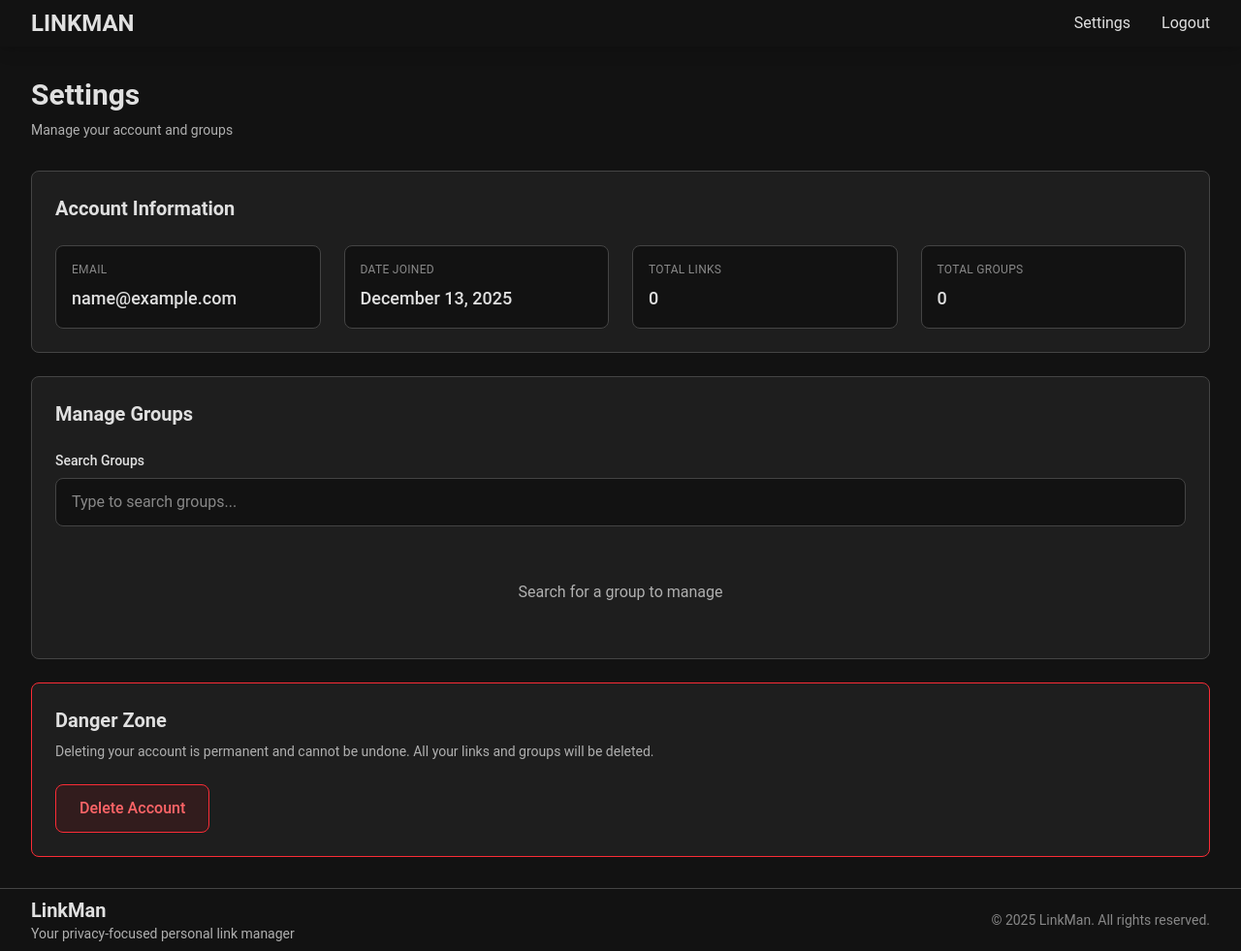
After one commit to JBK2116/linkman, a Django app: page /settings/ in a window 1280 px wide. The commit adds this page. Shown: the whole page at 97% size. Run offline with Django 5.2, Linux system fonts and the light colour scheme; the visitor is signed in with stand-in values (Sample User, id 1); data that the repository does not hold is empty; style sheets or scripts are compiled from the project's sources; parts of the project's set-up code (start-up, migrations or seed data) failed here and were passed over.

Commit message:
Edit group and delete group functionality implemented
1. Edit group functionality has been implemented
2. Delete group functionality has been implemented

What's next is to implement the delete account functionality then we are
done with the settings page.

```diff
--- a/linkman/apps/api/urls.py
+++ b/linkman/apps/api/urls.py
@@ -4,6 +4,7 @@ from ..api import views
 
 urlpatterns = [
     path("groups/", views.group_all, name="groups"),
+    path("groups/<int:group_id>/", views.group_one, name="group"),
     path("links/", views.link_all, name="links"),
     path("links/<int:link_id>/", views.link_one, name="link"),
 ]
--- a/linkman/apps/api/views.py
+++ b/linkman/apps/api/views.py
@@ -57,6 +57,48 @@ def group_all(request: HttpRequest) -> JsonResponse:
     assert isinstance(request.user, CustomUser)
     groups = list(Group.objects.filter(user=request.user).values())
     return JsonResponse({"groups": groups})
+
+
+def group_one(request: HttpRequest, group_id: int) -> JsonResponse:
+    if request.method == HttpMethod.DELETE.value:
+        """Equivalent to api/groups/id DELETE"""
+        if not utils.validate_authentication(request.user):
+            return JsonResponse({"detail": "User not authenticated"}, status=401)
+        # user is confirmed to be a custom user now
+        group: Group | None = utils.get_group_from_db(group_id)
+        if not group:
+            return JsonResponse({"detail": "Group not found"}, status=404)
+        # group is found by now
+        row_count = group.delete()
+        if not row_count:
+            return JsonResponse({"detail": "Unable to delete the group"}, status=500)
+        # group has been deleted by now
+        return JsonResponse({"detail": "Group deleted"}, status=201)
+    if request.method == HttpMethod.PATCH.value:
+        """Equivalent to api/groups/id PATCH"""
+        if not utils.validate_authentication(request.user):
+            return JsonResponse({"detail": "User not authenticated"}, status=401)
+        # user is confirmed to be a custom user now
+        group: Group | None = utils.get_group_from_db(group_id)
+        if not group:
+            return JsonResponse({"detail": "Group not found"}, status=404)
+        # group is found
+        data: dict[str, Any] = json.loads(request.body)
+        name: str | None = data.get("name")
+        if not name:
+            return JsonResponse({"detail": "Missing name field"}, status=400)
+        # name is received
+        updated_group: Group = utils.update_group_in_db(group, name)
+        updated_group_data: dict[str, Any] = utils.serialize_object(updated_group)
+        return JsonResponse(
+            {"detail": "Group Updated", "group": updated_group_data}, status=200
+        )
+    # Request is a simple api/group GET
+    group: Group | None = utils.get_group_from_db(group_id)
+    if not group:
+        return JsonResponse({"detail": "Group not found"}, status=404)
+    group_data: dict[str, Any] = utils.serialize_object(group)
+    return JsonResponse({"detail": "group found", "group": group_data}, status=200)
 
 
 def link_all(request: HttpRequest) -> JsonResponse:
--- a/linkman/apps/authentication/models.py
+++ b/linkman/apps/authentication/models.py
@@ -48,7 +48,6 @@ class CustomUser(AbstractUser):
     # password is handled by django's built in session authentication
     total_groups = models.PositiveIntegerField(default=0)
     total_links = models.PositiveIntegerField(default=0)
-    # TODO: Add a foreign key to all associated Groups and Links
 
     created_at = models.DateTimeField(auto_now_add=True)
     updated_at = models.DateTimeField(auto_now=True)
--- /dev/null
+++ b/linkman/apps/authentication/static/authentication/settings.js
@@ -0,0 +1,353 @@
+// GROUP SEARCH FUNCTIONALITY
+
+const GROUP_SEARCH_INPUT = document.getElementById("group-search-input");
+const GROUP_SEARCH_DROPDOWN = document.getElementById("group-search-dropdown");
+const GROUP_EDIT_FORM_CONTAINER = document.getElementById(
+    "group-edit-form-container"
+);
+const GROUP_EDIT_FORM = document.getElementById("group-edit-form");
+const GROUP_EDIT_FORM_ERRORS = document.getElementById("group-edit-errors");
+const GROUP_DELETE_BUTTON = document.getElementById("group-delete-btn");
+const GROUP_CANCEL_BUTTON = document.getElementById("group-cancel-btn");
+const GROUP_EMPTY_STATE = document.getElementById("group-empty-state");
+
+// Form fields
+const GROUP_EDIT_ID = document.getElementById("group-edit-id");
+const GROUP_EDIT_NAME = document.getElementById("group-edit-name");
+const GROUP_EDIT_CREATED = document.getElementById("group-edit-created");
+
+// DELETE ACCOUNT FUNCTIONALITY
+const DELETE_ACCOUNT_MODAL = document.getElementById("delete-account-modal");
+const DELETE_ACCOUNT_CANCEL_BUTTON = document.getElementById(
+    "cancel-delete-account"
+);
+const DELETE_ACCOUNT_CONFIRM_BUTTON = document.getElementById(
+    "confirm-delete-account"
+);
+const DELETE_ACCOUNT_BUTTON = document.getElementById("delete-account-btn");
+
+// VARIABLES
+const GROUPS = [];
+let CURRENT_SELECTED_GROUP = null;
+
+const fuseOptions = {
+    keys: ["name"],
+    threshold: 0.3,
+    ignoreLocation: true,
+    includeScore: true,
+    includeMatches: true,
+    minMatchCharLength: 2,
+};
+
+const debouncedSearch = debounce(() => {
+    const query = GROUP_SEARCH_INPUT.value.trim();
+    if (!query) {
+        hideGroupDropdown();
+        return;
+    }
+    hideEmptyGroupState();
+    const fuseObj = new Fuse(GROUPS, fuseOptions);
+    const results = fuseObj.search(query);
+
+    GROUP_SEARCH_DROPDOWN.innerHTML = "";
+
+    if (results.length > 0) {
+        showGroupDropdown();
+        results.forEach((result) => {
+            const card = createGroupCard(result.item);
+            GROUP_SEARCH_DROPDOWN.appendChild(card);
+        });
+    } else {
+        hideGroupDropdown();
+    }
+}, 300);
+
+/**
+ * Debounce function that executes the provided callback after `wait` milliseconds have elapsed
+ */
+function debounce(func, wait) {
+    let timeout;
+    return function (...args) {
+        clearTimeout(timeout);
+        timeout = setTimeout(() => func.apply(this, args), wait);
+    };
+}
+
+/**
+ * Retrieves all the groups that belong to the logged-in user
+ */
+async function getAllGroups() {
+    try {
+        const response = await fetch("/api/groups", {
+            method: "GET",
+        });
+        const data = await response.json();
+        if (!response.ok) {
+            console.log(`Unable to fetch all groups: ${data.detail}`);
+            return;
+        }
+        data.groups.forEach((item) => {
+            GROUPS.push(item);
+        });
+    } catch (error) {
+        console.log(`Error occurred fetching all groups: ${error}`);
+    }
+}
+
+/**
+ * Creates a Group Card to display in the `GROUP_SEARCH_DROPDOWN`
+ */
+function createGroupCard(group) {
+    const card = document.createElement("div");
+    card.innerHTML = `
+        <div
+            class="group-item px-4 py-2 cursor-pointer hover:bg-[#2A2A2A] text-[#E0E0E0]"
+            data-group-id="${group.id}"
+            data-group-name="${group.name}"
+            data-group-created="${group.created_at}"
+        >
+            <span class="block text-sm font-medium">${group.name}</span>
+            <span class="block text-xs text-[#888888]">
+                Created: ${formatTime(group.created_at)}
+            </span>
+        </div>
+    `;
+
+    card.addEventListener("click", (e) => {
+        e.preventDefault();
+        populateEditGroupForm(group);
+        showEditGroupForm();
+        hideGroupDropdown();
+    });
+
+    return card;
+}
+
+const options = {
+    weekday: "long",
+    year: "numeric",
+    month: "long",
+    day: "numeric",
+};
+const locales = "en-US";
+
+function formatTime(datetime) {
+    const newDate = new Date(datetime);
+    return newDate.toLocaleDateString(locales, options);
+}
+
+/**
+ * Populates the edit group form with the selected group's data
+ */
+function populateEditGroupForm(group) {
+    CURRENT_SELECTED_GROUP = group;
+    GROUP_EDIT_ID.value = group.id;
+    GROUP_EDIT_NAME.value = group.name;
+    GROUP_EDIT_CREATED.textContent = formatTime(group.created_at);
+    hideEditFormErrors();
+}
+
+/**
+ * Shows the edit group form
+ */
+function showEditGroupForm() {
+    GROUP_EDIT_FORM_CONTAINER.classList.remove("hidden");
+    GROUP_EMPTY_STATE.classList.add("hidden");
+}
+
+/**
+ * Hides the edit group form
+ */
+function hideEditGroupForm() {
+    GROUP_EDIT_FORM_CONTAINER.classList.add("hidden");
+    GROUP_EMPTY_STATE.classList.remove("hidden");
+}
+
+/**
+ * Shows the `GROUP_SEARCH_DROPDOWN`
+ */
+function showGroupDropdown() {
+    GROUP_SEARCH_DROPDOWN.classList.remove("hidden");
+}
+
+/**
+ * Hides the `GROUP_SEARCH_DROPDOWN`
+ */
+function hideGroupDropdown() {
+    GROUP_SEARCH_DROPDOWN.classList.add("hidden");
+}
+
+/**
+ * Shows errors in the edit form
+ */
+function showEditFormErrors(message) {
+    GROUP_EDIT_FORM_ERRORS.textContent = message;
+    GROUP_EDIT_FORM_ERRORS.classList.remove("hidden");
+}
+
+/**
+ * Hides errors in the edit form
+ */
+function hideEditFormErrors() {
+    GROUP_EDIT_FORM_ERRORS.classList.add("hidden");
+    GROUP_EDIT_FORM_ERRORS.textContent = "";
+}
+
+/**
+ * Shows the `GROUP_EMPTY_STAGE`
+ */
+
+/**
+ * Hides the `GROUP_EMPTY_STATE`
+ */
+function hideEmptyGroupState() {
+    if (!GROUP_EMPTY_STATE.classList.contains("hidden")) {
+        GROUP_EMPTY_STATE.classList.add("hidden");
+    }
+}
+
+/**
+ * Resets the edit group form
+ */
+function resetEditGroupForm() {
+    CURRENT_SELECTED_GROUP = null;
+    GROUP_EDIT_FORM.reset();
+    GROUP_EDIT_ID.value = "";
+    GROUP_EDIT_NAME.value = "";
+    GROUP_EDIT_CREATED.textContent = "-";
+    hideEditFormErrors();
+    hideEditGroupForm();
+}
+
+/**
+ * Updates a group via API
+ */
+async function updateGroup(groupId, groupName) {
+    try {
+        const response = await fetch(`/api/groups/${groupId}/`, {
+            method: "PATCH",
+            headers: {
+                "Content-Type": "application/json",
+                "X-CSRFToken": getCSRFToken(),
+            },
+            body: JSON.stringify({ name: groupName }),
+        });
+        // handle invalid responses
+        const data = await response.json();
+        if (!response.ok) {
+            showEditFormErrors(data.detail || "Failed to update group");
+            return null;
+        }
+        // Update local GROUPS array
+        const groupIndex = GROUPS.findIndex((g) => g.id === data.group.id);
+        if (groupIndex !== -1) {
+            GROUPS[groupIndex] = data.group;
+        }
+        alert("Group updated");
+        return data.group;
+    } catch (error) {
+        showEditFormErrors(`Error updating group: ${error.message}`);
+        return null;
+    }
+}
+
+/**
+ * Deletes a group via API
+ */
+async function deleteGroup(groupId) {
+    try {
+        const response = await fetch(`/api/groups/${groupId}/`, {
+            method: "DELETE",
+            headers: {
+                "X-CSRFToken": getCSRFToken(),
+            },
+        });
+        // handle invalid responses
+        if (!response.ok) {
+            const data = await response.json();
+            showEditFormErrors(data.detail || "Failed to delete group");
+            return false;
+        }
+        // Remove from local GROUPS array
+        const groupIndex = GROUPS.findIndex((g) => g.id === groupId);
+        if (groupIndex !== -1) {
+            GROUPS.splice(groupIndex, 1);
+        }
+        alert("Group deleted");
+        return true;
+    } catch (error) {
+        showEditFormErrors(`Error deleting group: ${error.message}`);
+        return false;
+    }
+}
+
+/**
+ * Gets the CSRF Token embedded in the webpage
+ */
+function getCSRFToken() {
+    return document.querySelector("[name=csrfmiddlewaretoken]").value;
+}
+
+// EVENT LISTENERS
+
+GROUP_SEARCH_INPUT.addEventListener("input", debouncedSearch);
+
+// Save group changes
+GROUP_EDIT_FORM.addEventListener("submit", async (e) => {
+    e.preventDefault();
+
+    const groupId = GROUP_EDIT_ID.value;
+    const groupName = GROUP_EDIT_NAME.value.trim();
+
+    if (!groupName) {
+        showEditFormErrors("Group name cannot be empty");
+        return;
+    }
+
+    const updatedGroup = await updateGroup(groupId, groupName);
+
+    if (updatedGroup) {
+        resetEditGroupForm();
+        GROUP_SEARCH_INPUT.value = "";
+    }
+});
+
+// Delete group
+GROUP_DELETE_BUTTON.addEventListener("click", async (e) => {
+    e.preventDefault();
+
+    if (
+        !confirm(
+            "Are you sure you want to delete this group? This action cannot be undone."
+        )
+    ) {
+        return;
+    }
+
+    const groupId = GROUP_EDIT_ID.value;
+    const success = await deleteGroup(groupId);
+
+    if (success) {
+        resetEditGroupForm();
+        GROUP_SEARCH_INPUT.value = "";
+    }
+});
+
+// Cancel edit form
+GROUP_CANCEL_BUTTON.addEventListener("click", (e) => {
+    e.preventDefault();
+    resetEditGroupForm();
+    GROUP_SEARCH_INPUT.value = "";
+});
+
+// Close dropdown when clicking outside
+document.addEventListener("click", (e) => {
+    if (
+        !GROUP_SEARCH_INPUT.contains(e.target) &&
+        !GROUP_SEARCH_DROPDOWN.contains(e.target)
+    ) {
+        hideGroupDropdown();
+    }
+});
+
+document.addEventListener("DOMContentLoaded", getAllGroups);
--- /dev/null
+++ b/linkman/apps/authentication/templates/authentication/settings.html
@@ -0,0 +1,201 @@
+{% load static %}
+<html lang="en">
+<head>
+    <meta charset="UTF-8">
+    <meta content="width=device-width, user-scalable=no, initial-scale=1.0, maximum-scale=1.0, minimum-scale=1.0"
+          name="viewport">
+    <meta content="ie=edge" http-equiv="X-UA-Compatible">
+    <link href="{% static 'css/dist/styles.css' %}" rel="stylesheet"/>
+    <title>Settings - LinkMan</title>
+</head>
+<body class="bg-[#121212] min-h-screen flex flex-col">
+{% include "navbar_user.html" %}
+
+<main class="flex-1">
+    <div class="max-w-7xl mx-auto px-4 sm:px-6 lg:px-8 py-8">
+
+        <!-- Page Header -->
+        <div class="mb-8">
+            <h1 class="text-[#E0E0E0] text-3xl font-bold">Settings</h1>
+            <p class="text-[#B0B0B0] text-sm mt-2">Manage your account and groups</p>
+        </div>
+
+        <!-- Account Stats Section -->
+        <div class="bg-[#1E1E1E] border border-[#444444] rounded-lg p-6 mb-6">
+            <h2 class="text-[#E0E0E0] text-xl font-semibold mb-6">Account Information</h2>
+
+            <div class="grid grid-cols-1 sm:grid-cols-2 lg:grid-cols-4 gap-6">
+                <div class="bg-[#121212] border border-[#444444] rounded-lg p-4">
+                    <p class="text-[#888888] text-xs uppercase tracking-wide mb-2">Email</p>
+                    <p class="text-[#E0E0E0] text-lg font-medium truncate" id="account-email">{{user.email}}</p>
+                </div>
+
+                <div class="bg-[#121212] border border-[#444444] rounded-lg p-4">
+                    <p class="text-[#888888] text-xs uppercase tracking-wide mb-2">Date Joined</p>
+                    <p class="text-[#E0E0E0] text-lg font-medium" id="account-date-joined">{{created_at}}</p>
+                </div>
+
+                <div class="bg-[#121212] border border-[#444444] rounded-lg p-4">
+                    <p class="text-[#888888] text-xs uppercase tracking-wide mb-2">Total Links</p>
+                    <p class="text-[#E0E0E0] text-lg font-medium" id="account-total-links">{{total_links}}</p>
+                </div>
+
+                <div class="bg-[#121212] border border-[#444444] rounded-lg p-4">
+                    <p class="text-[#888888] text-xs uppercase tracking-wide mb-2">Total Groups</p>
+                    <p class="text-[#E0E0E0] text-lg font-medium" id="account-total-groups">{{total_groups}}</p>
+                </div>
+            </div>
+        </div>
+
+        <!-- Manage Groups Section -->
+        <div class="bg-[#1E1E1E] border border-[#444444] rounded-lg p-6 mb-6">
+            <h2 class="text-[#E0E0E0] text-xl font-semibold mb-6">Manage Groups</h2>
+
+            <!-- Group Search Input -->
+            <div class="mb-6">
+                <label class="block text-[#E0E0E0] text-sm font-medium mb-2" for="group-search-input">
+                    Search Groups
+                </label>
+                <div class="relative">
+                    <input
+                            autocomplete="off"
+                            class="w-full px-4 py-3 bg-[#121212] border border-[#444444] rounded-lg text-[#E0E0E0] placeholder-[#888888] focus:outline-none focus:border-[#888888] focus:ring-1 focus:ring-[#888888] transition-colors"
+                            id="group-search-input"
+                            placeholder="Type to search groups..."
+                            type="text"
+                    >
+                    <div class="hidden absolute w-full mt-1 bg-[#1E1E1E] border border-[#444444] rounded-lg max-h-48 overflow-y-auto z-10"
+                         id="group-search-dropdown">
+                        <!-- Populated by JavaScript -->
+                    </div>
+                </div>
+            </div>
+
+            <!-- Group Edit Form (Hidden by default) -->
+            <div class="hidden" id="group-edit-form-container">
+                <div class="bg-[#121212] border border-[#444444] rounded-lg p-6">
+                    <div class="hidden mb-4 p-3 bg-red-900/20 border border-red-500 rounded text-red-400 text-sm"
+                         id="group-edit-errors">
+                    </div>
+
+                    <form id="group-edit-form">
+                        {% csrf_token %}
+                        <input id="group-edit-id" type="hidden">
+
+                        <div class="grid grid-cols-1 lg:grid-cols-3 gap-6 mb-6">
+                            <!-- Group Name (Editable) -->
+                            <div>
+                                <label class="block text-[#E0E0E0] text-sm font-medium mb-2" for="group-edit-name">
+                                    Group Name
+                                </label>
+                                <input
+                                        class="w-full px-4 py-3 bg-[#1E1E1E] border border-[#444444] rounded-lg text-[#E0E0E0] placeholder-[#888888] focus:outline-none focus:border-[#888888] focus:ring-1 focus:ring-[#888888] transition-colors"
+                                        id="group-edit-name"
+                                        name="name"
+                                        placeholder="Enter group name"
+                                        type="text"
+                                >
+                            </div>
+
+                            <!-- Created At (Read-only) -->
+                            <div>
+                                <label class="block text-[#E0E0E0] text-sm font-medium mb-2">
+                                    Created At
+                                </label>
+                                <div class="px-4 py-3 bg-[#2A2A2A] border border-[#444444] rounded-lg text-[#B0B0B0]"
+                                     id="group-edit-created">
+                                    -
+                                </div>
+                            </div>
+
+                        </div>
+
+                        <!-- Action Buttons -->
+                        <div class="flex flex-col sm:flex-row gap-3">
+                            <button
+                                    class="flex-1 sm:flex-none px-6 py-3 bg-[#888888] hover:bg-[#999999] text-[#121212] font-bold rounded-lg transition-colors"
+                                    id="group-save-btn"
+                                    type="submit"
+                            >
+                                Save Changes
+                            </button>
+                            <button
+                                    class="flex-1 sm:flex-none px-6 py-3 bg-[#2A2A2A] hover:bg-[#333333] text-[#E0E0E0] font-medium rounded-lg transition-colors"
+                                    id="group-cancel-btn"
+                                    type="button"
+                            >
+                                Cancel
+                            </button>
+                            <button
+                                    class="flex-1 sm:flex-none px-6 py-3 bg-red-900/20 hover:bg-red-900/30 text-red-400 border border-red-500 font-medium rounded-lg transition-colors"
+                                    id="group-delete-btn"
+                                    type="button"
+                            >
+                                Delete Group
+                            </button>
+                        </div>
+                    </form>
+                </div>
+            </div>
+
+            <!-- Empty State -->
+            <div class="text-center py-8" id="group-empty-state">
+                <p class="text-[#B0B0B0]">Search for a group to manage</p>
+            </div>
+        </div>
+
+        <!-- Danger Zone Section -->
+        <div class="bg-[#1E1E1E] border border-red-500 rounded-lg p-6">
+            <h2 class="text-[#E0E0E0] text-xl font-semibold mb-2">Danger Zone</h2>
+            <p class="text-[#B0B0B0] text-sm mb-6">
+                Deleting your account is permanent and cannot be undone. All your links and groups will be deleted.
+            </p>
+
+            <button
+                    class="px-6 py-3 bg-red-900/20 hover:bg-red-900/30 text-red-400 border border-red-500 font-medium rounded-lg transition-colors"
+                    id="delete-account-btn"
+            >
+                Delete Account
+            </button>
+        </div>
+
+        <!-- Delete Account Confirmation Modal -->
+        <div class="hidden fixed inset-0 bg-black/60 backdrop-blur-sm z-50 flex items-center justify-center p-4"
+             id="delete-account-modal">
+            <div class="w-full max-w-md bg-[#1e1e1e] border border-red-500 rounded-lg">
+                <div class="px-6 py-4 border-b border-[#444444]">
+                    <h2 class="text-red-400 text-xl font-bold">Delete Account</h2>
+                </div>
+
+                <div class="p-6">
+                    <p class="text-[#E0E0E0] mb-4">
+                        Are you absolutely sure? This action cannot be undone. All your data will be permanently
+                        deleted.
+                    </p>
+
+                    <div class="flex gap-3">
+                        <button
+                                class="flex-1 px-4 py-3 bg-[#2A2A2A] hover:bg-[#333333] text-[#E0E0E0] font-medium rounded-lg transition-colors"
+                                id="cancel-delete-account"
+                        >
+                            Cancel
+                        </button>
+                        <button
+                                class="flex-1 px-4 py-3 bg-red-900/20 hover:bg-red-900/30 text-red-400 border border-red-500 font-bold rounded-lg transition-colors"
+                                id="confirm-delete-account"
+                        >
+                            Delete Forever
+                        </button>
+                    </div>
+                </div>
+            </div>
+        </div>
+
+    </div>
+</main>
+
+{% include "footer.html" %}
+<script src="https://cdn.jsdelivr.net/npm/fuse.js@7.1.0"></script> <!-- May be downloaded locally -->
+<script src="{% static 'authentication/settings.js' %}"></script>
+</body>
+</html>
--- a/linkman/apps/authentication/urls.py
+++ b/linkman/apps/authentication/urls.py
@@ -7,4 +7,5 @@ urlpatterns: list[URLPattern | URLResolver] = [
     path("signup/", views.signup_page, name="signup_page"),
     path("login/", views.login_page, name="login_page"),
     path("logout/", LogoutView.as_view(), name="logout_page"),
+    path("settings/", views.settings_page, name="settings_page"),
 ]
--- a/linkman/apps/authentication/views.py
+++ b/linkman/apps/authentication/views.py
@@ -1,4 +1,5 @@
 from django.contrib.auth import authenticate, login
+from django.contrib.auth.decorators import login_required
 from django.db import IntegrityError
 from django.http import HttpRequest
 from django.http.response import HttpResponse
@@ -103,3 +104,24 @@ def login_page(request: HttpRequest) -> HttpResponse:
         return redirect("dashboard")
     else:
         return render(request, "authentication/login.html", {"form": LoginForm()})
+
+
+@ratelimit(key="ip", method="POST", rate="10/m")
+@login_required
+def settings_page(request: HttpRequest) -> HttpResponse:
+    """Settings page for the application"""
+    assert isinstance(request.user, CustomUser)
+    user: CustomUser = request.user
+    created_at: str = user.created_at.strftime("%B %d, %Y")
+    total_groups: int = user.user_groups.count()  # type: ignore -> This is valid, check model.spy
+    total_links: int = user.links.count()  # type: ignore  -> This is also valid, check models.py
+    return render(
+        request,
+        "authentication/settings.html",
+        context={
+            "user": request.user,
+            "created_at": created_at,
+            "total_links": total_links,
+            "total_groups": total_groups,
+        },
+    )
--- a/linkman/templates/navbar_user.html
+++ b/linkman/templates/navbar_user.html
@@ -23,7 +23,8 @@ Partial template that defines the navbar for authenticated users
             {% endcomment %}
             <!-- Desktop Navigation -->
             <nav class="hidden md:flex space-x-8">
-                <a class="text-[#E0E0E0] hover:text-white transition-colors" href="#">Settings</a>
+                <a class="text-[#E0E0E0] hover:text-white transition-colors"
+                   href="{% url 'settings_page' %}">Settings</a>
                 <form action="{% url 'logout_page' %}" method="post">
                     {% csrf_token %}
                     <button class="text-[#E0E0E0] hover:text-white transition-colors bg-transparent p-0 border-0"
```
Also changed, not shown: linkman/apps/api/utils.py (+21 -0 lines), linkman/apps/main/static/main/main.js (+8 -5 lines).
